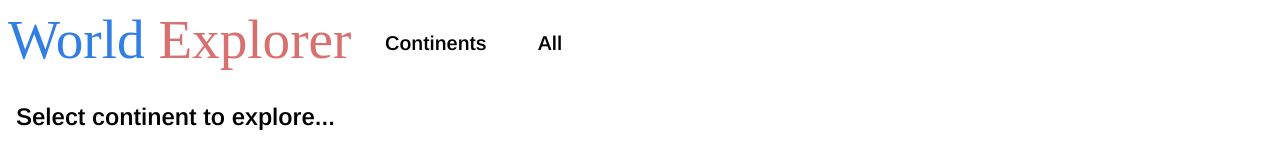
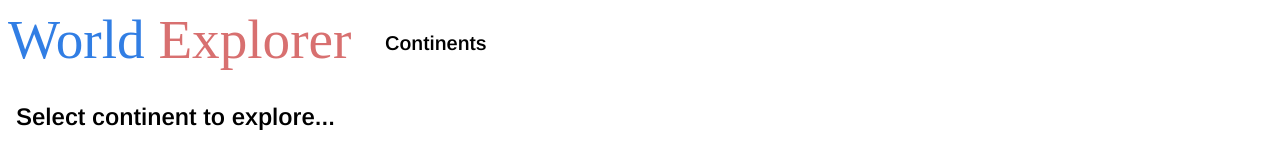
Before and after one commit to mikolajkochanek/countries-guide, a React (Create React App) app: page / in a window 1280 px wide. Shown: the top 160 px of the page. Built offline with nearby package versions, Linux system fonts and the light colour scheme; a web font is replaced by a local one.

Commit message:
remove redundant Links,Routes

```diff
--- a/src/App.jsx
+++ b/src/App.jsx
@@ -7,7 +7,6 @@
 
 const navLinks= [
   <Link to="/">Continents</Link>,
-  <Link to="/all">All</Link>,
 
 ]
 
@@ -20,7 +19,6 @@
       <main>
         <Routes>
           <Route path='/' element={<MainPage/>}/>
-          <Route path='/all' element={<AllCountriesPage/>}/>
           <Route path='/continent/:continentName' element={<ContinentPage/>}/>
         </Routes>
 
```
